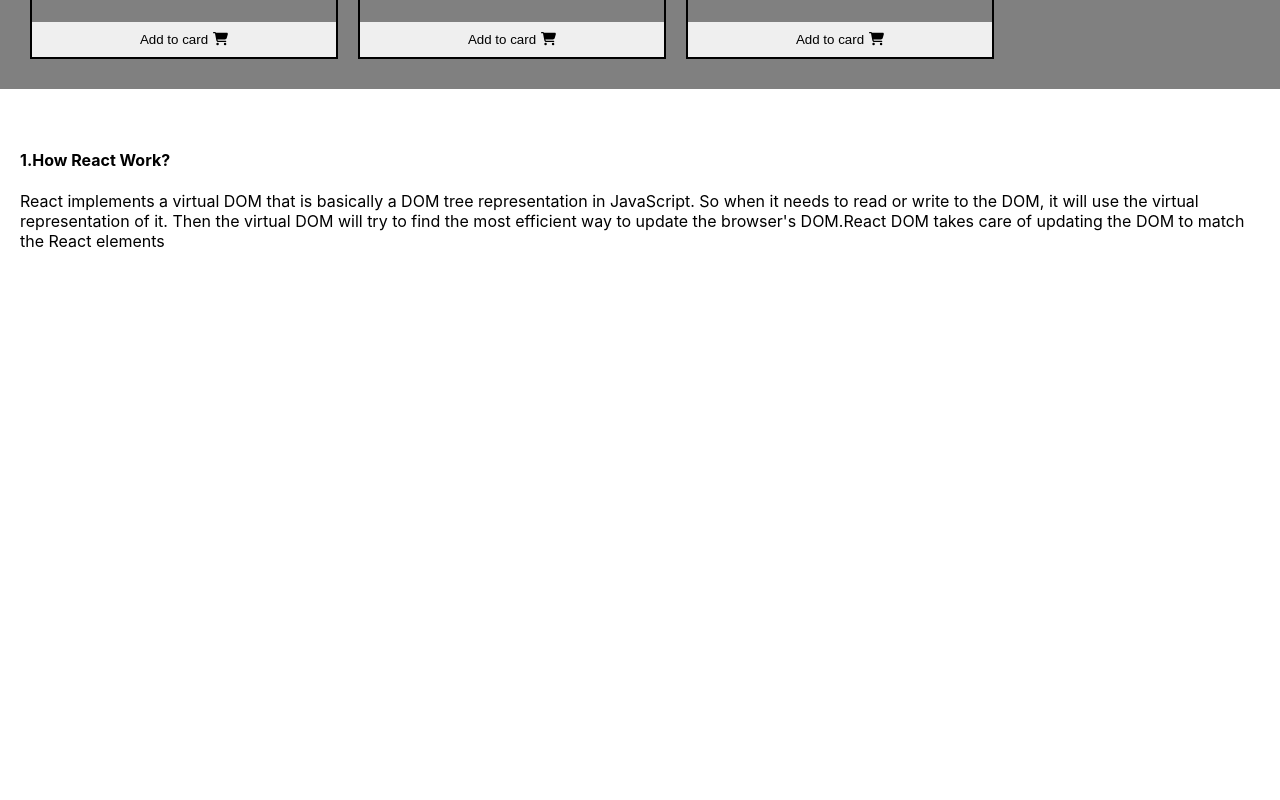
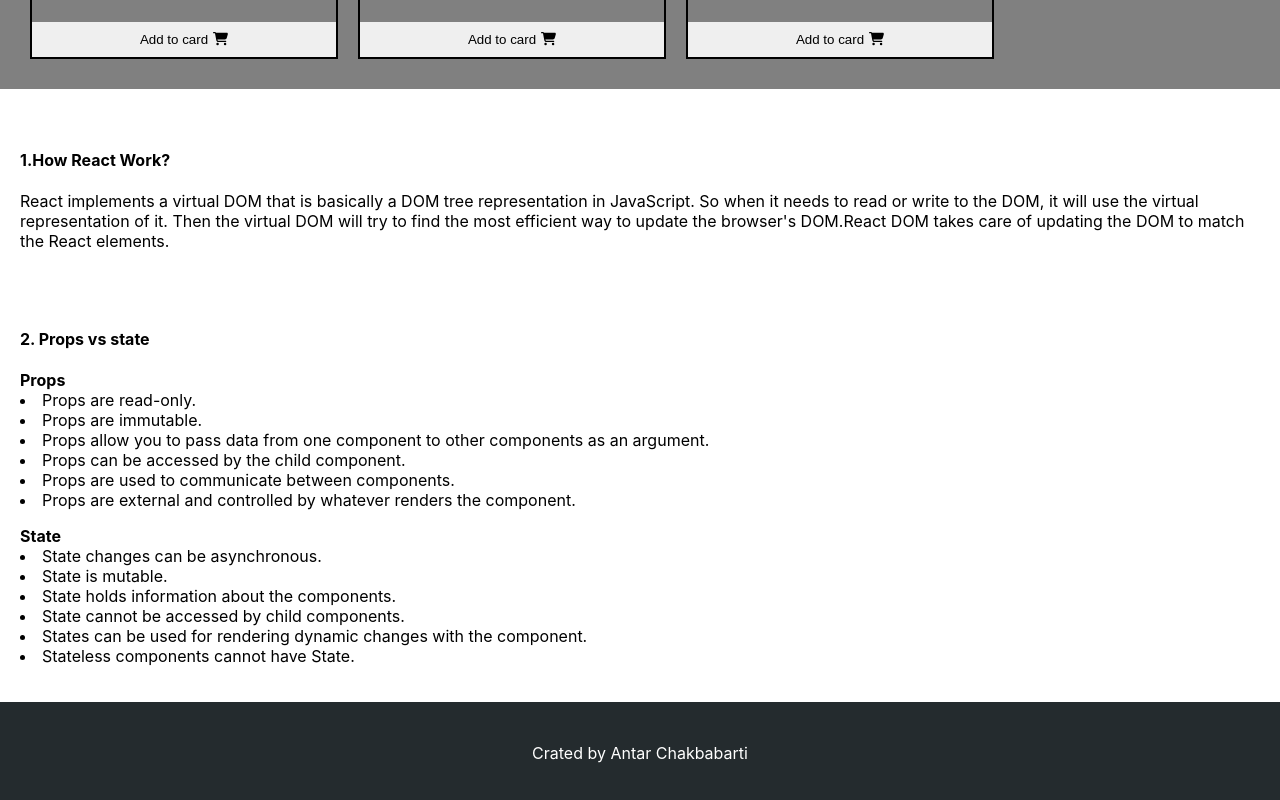
Before and after one commit to Antar-Chakrabarti/luckey-one, a React (Create React App) app: page / in a window 1280 px wide. Shown: the part 1658-2458 px from the top of the page. Before the commit the page ends 1945 px from the top, so only its background shows below. Built offline with nearby package versions, Linux system fonts and the light colour scheme.

Commit message:
footer added

```diff
--- a/src/App.js
+++ b/src/App.js
@@ -1,4 +1,5 @@
 import './App.css';
+import Footer from './components/Footer/Footer';
 import Header from './components/Header/Header';
 import Main from './components/Main/Main';
 import Quesition from './components/Quesition/Quesition';
@@ -8,6 +9,7 @@
       <Header></Header>
       <Main></Main>
       <Quesition></Quesition>
+      <Footer></Footer>
     </div>
   );
 }
--- /dev/null
+++ b/src/components/Footer/Footer.css
@@ -0,0 +1,6 @@
+.footer{
+    text-align: center;
+    background-color:#242B2E ;
+    color: #fff;
+    padding: 25px 0;
+}
--- /dev/null
+++ b/src/components/Footer/Footer.js
@@ -0,0 +1,12 @@
+import React from 'react';
+import './Footer.css';
+
+const Footer = () => {
+    return (
+        <div className='footer'>
+            <p>Crated by Antar Chakbabarti</p>
+        </div>
+    );
+};
+
+export default Footer;
--- a/src/components/Header/Header.js
+++ b/src/components/Header/Header.js
@@ -4,8 +4,8 @@
 const Header = () => {
     return (
         <div className='header'>
-            <h1>Welcome to my Shop</h1>
-            <h2>Find your Products</h2>
+            <h1>Welcome to my Missile Shop</h1>
+            <h2>Find your Missile</h2>
         </div>
     );
 };
--- a/src/components/Main/Main.css
+++ b/src/components/Main/Main.css
@@ -28,6 +28,7 @@
     box-shadow: 10px 10px 10px rgb(20, 144, 160), -10px -10px 10px rgb(20, 144, 160);
     margin-right: 20px;
     margin-top: 20px;
+    margin-bottom: 25px;
 }
 
 
--- a/src/components/Quesition/Quesition.css
+++ b/src/components/Quesition/Quesition.css
@@ -1,6 +1,6 @@
 .quesition{
 margin-top: 20px;
 }
-.first-quesition{
+.first-quesition, .second-quesition{
     padding: 20px;
 }
--- a/src/components/Quesition/Quesition.js
+++ b/src/components/Quesition/Quesition.js
@@ -7,7 +7,28 @@
             <div className="first-quesition">
                 <h4>1.How React Work?</h4>
                 <p>
-                    React implements a virtual DOM that is basically a DOM tree representation in JavaScript. So when it needs to read or write to the DOM, it will use the virtual representation of it. Then the virtual DOM will try to find the most efficient way to update the browser's DOM.React DOM takes care of updating the DOM to match the React elements
+                    React implements a virtual DOM that is basically a DOM tree representation in JavaScript. So when it needs to read or write to the DOM, it will use the virtual representation of it. Then the virtual DOM will try to find the most efficient way to update the browser's DOM.React DOM takes care of updating the DOM to match the React elements.
+                </p>
+            </div>
+            <div className="second-quesition">
+                <h4>2. Props vs state</h4>
+                <p>
+                    <b>Props</b>
+                    <li>Props are read-only.</li>
+                    <li>Props are immutable.</li>
+                    <li>Props allow you to pass data from one component to other components as an argument.</li>
+                    <li>Props can be accessed by the child component.</li>
+                    <li>Props are used to communicate between components.</li>
+                    <li>Props are external and controlled by whatever renders the component.</li>
+                </p>
+                <p>
+                    <b>State</b>
+                    <li>State changes can be asynchronous.</li>
+                    <li>State is mutable.</li>
+                    <li>State holds information about the components.</li>
+                    <li>State cannot be accessed by child components.</li>
+                    <li>States can be used for rendering dynamic changes with the component.</li>
+                    <li>Stateless components cannot have State.</li>
                 </p>
             </div>
         </div>
```
